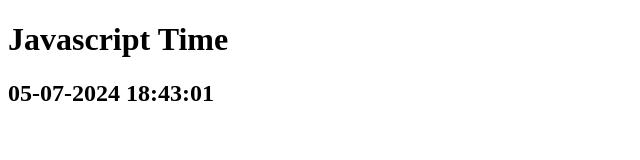
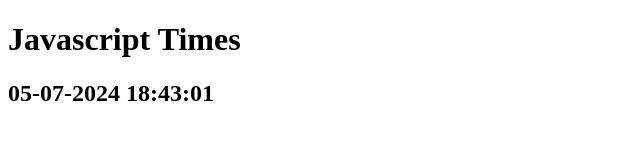
Before and after one commit to sundarraj33/Stopwatch, a plain HTML site: page index.html in a window 1280 px wide. Shown: the full height of the page, 0-640 px from the left. Drawn offline with Linux system fonts and the light colour scheme.

Commit message:
Update index.html

```diff
--- a/index.html
+++ b/index.html
@@ -7,7 +7,7 @@
         <meta name="viewport" content="width=device-width , initial-scale=1.0">
     </head>
     <body>
-        <h1>Javascript Time</h1>
+        <h1>Javascript Times</h1>
         <h2 id="time_zone"></h2>
 
     </body>
```
